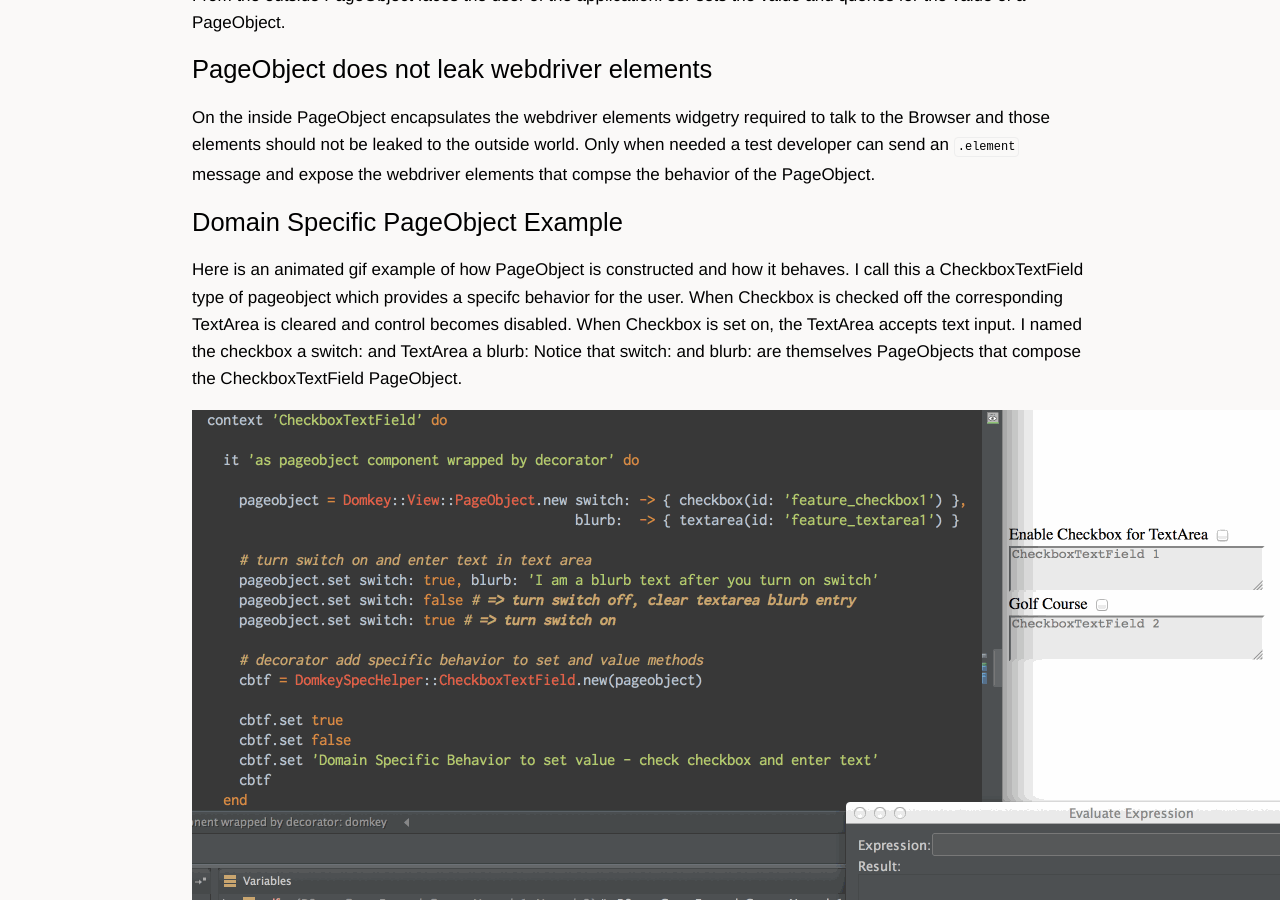
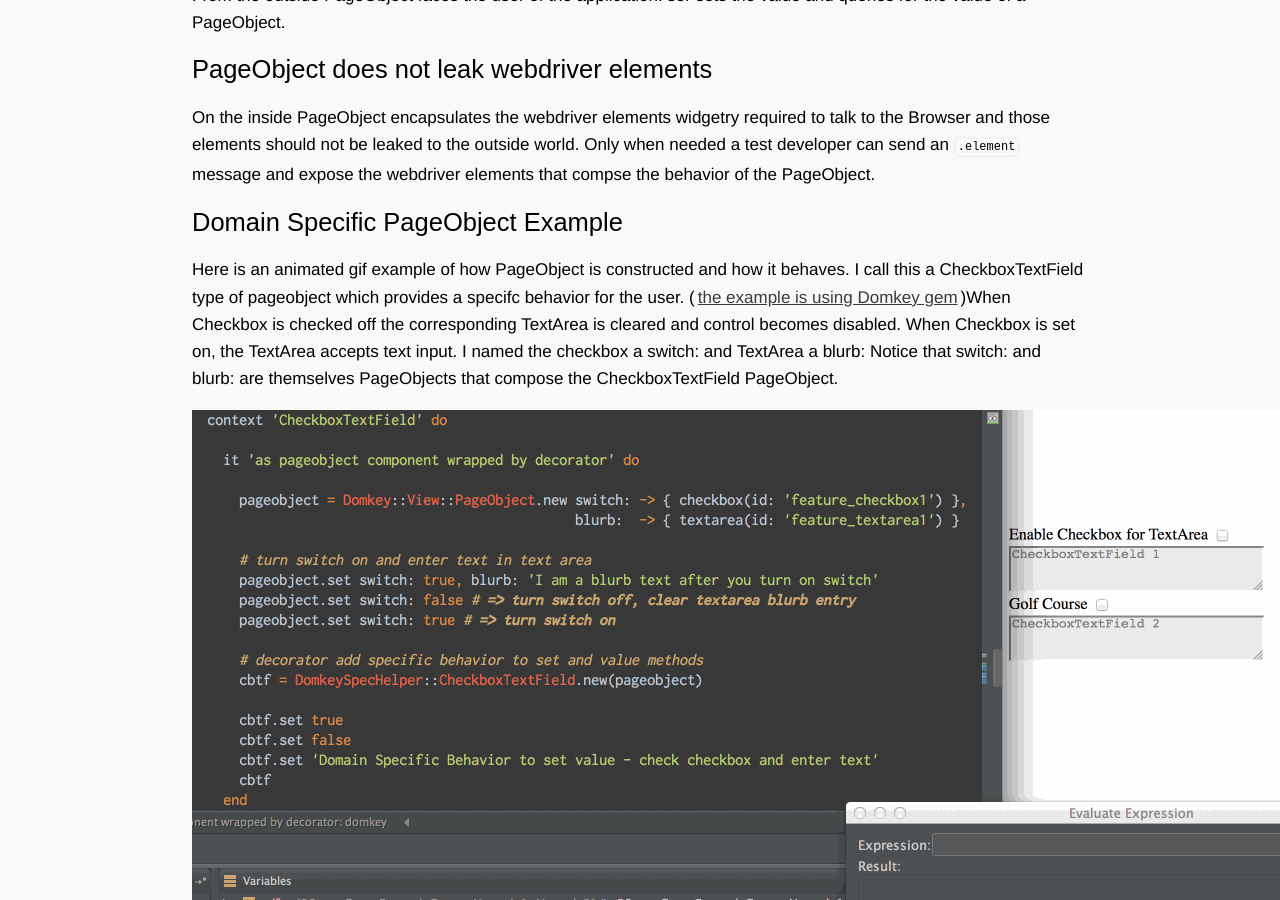
Before and after one commit to marekj/marekj.github.io, a Jekyll site: the page built from _posts/2014-03-15-domain-specific-pageobject-domkey.md, in a window 1280 px wide and 900 px high, scrolled down 470 px. Built offline with Jekyll 4.4.1, drawn with Linux system fonts in a browser that asks for light colours; Markdown is read by kramdown in place of the engine named in the settings; comment, search, counter and statistics services are not loaded; some of the changed text lies outside the part shown.

Commit message:
and add links to domkey gem

```diff
--- a/_posts/2014-03-15-domain-specific-pageobject-domkey.md
+++ b/_posts/2014-03-15-domain-specific-pageobject-domkey.md
@@ -17,7 +17,7 @@
 
 ## Domain Specific PageObject Example
 
-Here is an animated gif example of how PageObject is constructed and how it behaves. I call this a CheckboxTextField type of pageobject which provides a specifc behavior for the user. When Checkbox is checked off the corresponding TextArea is cleared and control becomes disabled. When Checkbox is set on, the TextArea accepts text input. I named the checkbox a switch: and TextArea a blurb: Notice that switch: and blurb: are themselves PageObjects that compose the CheckboxTextField PageObject.
+Here is an animated gif example of how PageObject is constructed and how it behaves. I call this a CheckboxTextField type of pageobject which provides a specifc behavior for the user. ([the example is using Domkey gem](http://github.com/rubytester/domkey))When Checkbox is checked off the corresponding TextArea is cleared and control becomes disabled. When Checkbox is set on, the TextArea accepts text input. I named the checkbox a switch: and TextArea a blurb: Notice that switch: and blurb: are themselves PageObjects that compose the CheckboxTextField PageObject.
 
 ![Animated Gif of git log aliases in action](/images/rubytester-domkey-pageobject-intro.gif)
 
@@ -35,4 +35,4 @@
 
 PageObject does not 'leak' to the outside world what wigetry is receving messages inside. Each one of widgets switch: and blurb: is itself a PageObject. Again we don't leak the fact that switch: is a checkbox. It's a PageObject that responds to `set` and `value`. We can peek inside PageObject with `element` message and discover that indeed it is composed of widgetry called switch: which is a checkbox and blurb: wich is a textfield. That is a privilidged knowledge the tester would require to test the widgetry of the pageobject but to the outside caller we present the PageObject that responds to set and value. PageObject in turn is responsible to talk to the HTML widgetry and that part ought to be encapsulated by the PageObject.
 
-I hope you can find Domkey gem useful. Here it is http://github.com/rubytester/domkey Consider it next time you need to model Domain Specific PageObjects for your Browser Testing.
+[The above example can be found in the domkey gem specs](https://github.com/rubytester/domkey/blob/master/spec/page_object_decorators_spec.rb#L133). I hope you can find [Domkey gem useful](http://github.com/rubytester/domkey). Consider it next time you need to model Domain Specific PageObjects for your Browser Testing and let me know if that encapsulation works for you.
```
